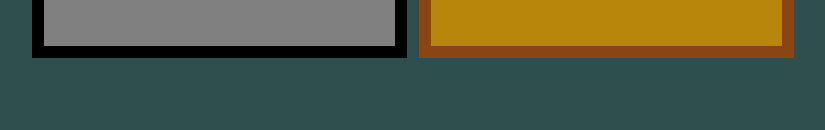
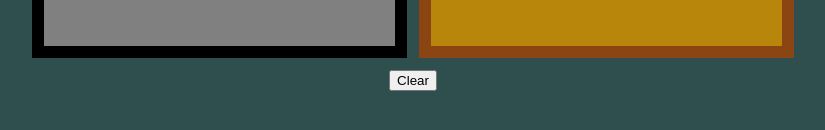
Before and after one commit to estivalbloom/fridge-magnet, a Vue app: page / in a window 1280 px wide. Shown: the part 650-780 px from the top of the page, without its empty margins (227-1052 px from the left). Built offline with nearby package versions, Linux system fonts and the light colour scheme.

Commit message:
Adds button to clear fridge

```diff
--- a/src/App.vue
+++ b/src/App.vue
@@ -107,28 +107,47 @@
 			});
 		}
 	})
+
+	function clear() {
+		if ( !fridgeRef.value || !magnetRef.value) {
+			return;
+		}
+		Array.from(fridgeRef.value.childNodes).forEach(node => {
+			magnetRef.value?.appendChild(node);
+		})
+	}
 </script>
 
 <template>
-	<div id="room">
-		<div id="fridge" class="magnet-container" ref="fridge">
+	<div id="app">
+		<div id="containers">
+			<div id="fridge" class="magnet-container" ref="fridge"></div>
+			<div id="board" class="magnet-container" ref="magnet-board">
+				<div v-for="magnet in magnets">{{ magnet }}</div>
+			</div>
 		</div>
-		<div id="board" class="magnet-container" ref="magnet-board">
-			<div v-for="magnet in magnets">{{ magnet }}</div>
+		<div id="controls">
+			<input type="button" value="Clear" @click="clear">
 		</div>
 	</div>
 </template>
 
 <style scoped>
 
-#room {
+#app {
+	display: flex;
+	flex-direction: column;
+	gap: 12px;
+}
+
+#containers {
 	display: flex;
 	justify-content: center;
+	flex-wrap: wrap;
 	gap: 12px;
 }
 
 .magnet-container {
-
 	height: 700px;
 	width: 375px;
 	display: flex;
@@ -136,6 +155,10 @@
 	align-items: flex-start;
 	align-content: start;
 	box-sizing: border-box;
+	overflow-y: scroll;
+	@media screen and (max-width: 777px) {
+		height: 350px;
+	}
 }
 
 #fridge {
@@ -155,4 +178,9 @@
 	border: 2px solid black;
 	border-radius: 2px;
 }
+
+#controls {
+	display: flex;
+	justify-content: center;
+}
 </style>
```
